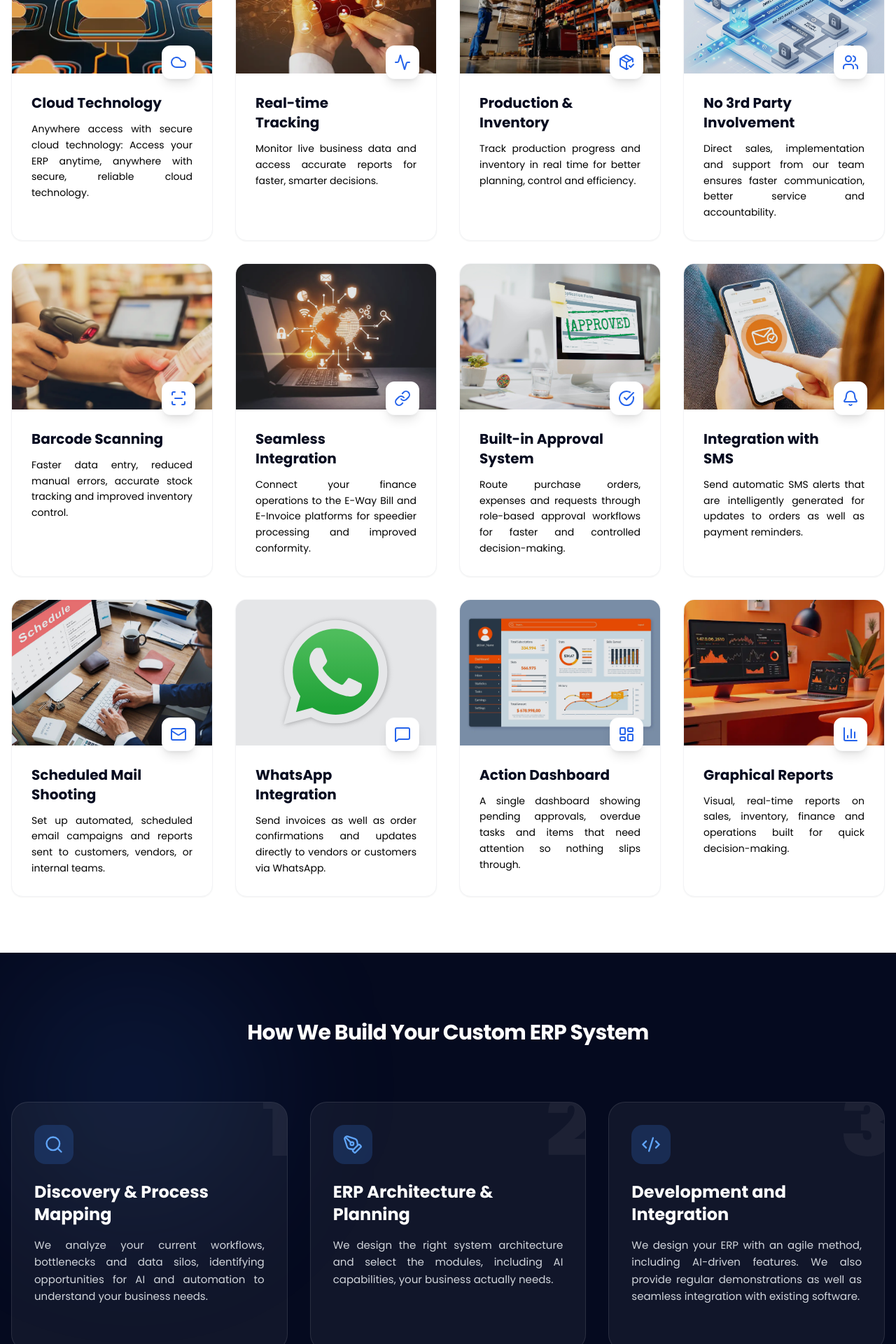
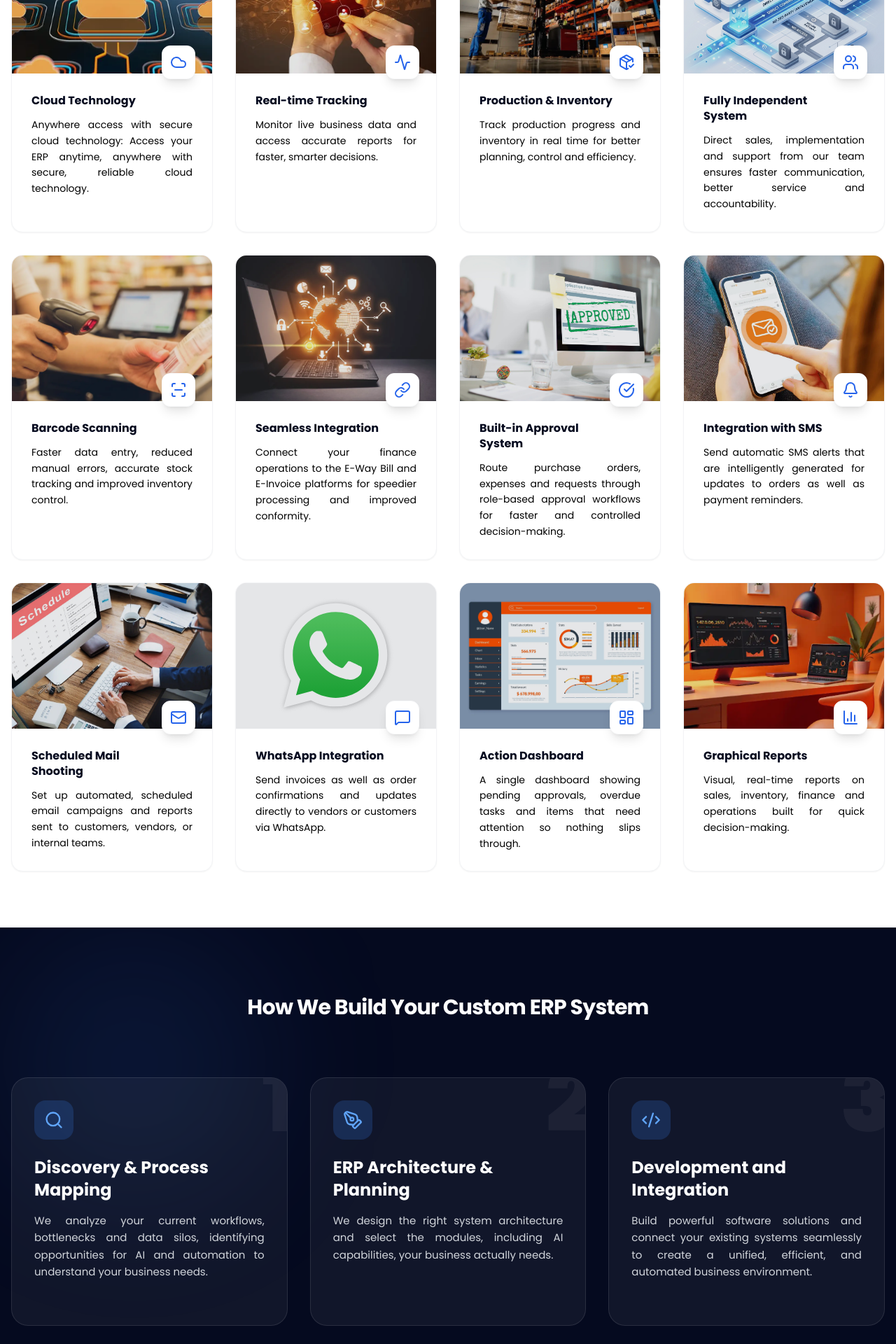
Before and after one commit to Pinnacle-Systems/pinnacle-website2026, a Next.js app: page /custom-erp-software in a window 1280 px wide. Shown: the part 4120-6040 px from the top of the page at 70% size. Built offline with nearby package versions, Linux system fonts and the light colour scheme.

Commit message:
correction points

```diff
--- a/src/app/custom-erp-software/components/ErpFeatures.tsx
+++ b/src/app/custom-erp-software/components/ErpFeatures.tsx
@@ -29,7 +29,7 @@ const features = [
   {
     icon: <Users />,
     image: "/images/erp-software/feature_no3rdparty.jpg",
-    title: "No 3rd Party Involvement",
+    title: "Fully Independent System",
     desc: "Direct sales, implementation and support from our team ensures faster communication, better service and accountability."
   },
   {
@@ -116,7 +116,7 @@ export default function ErpFeatures() {
                 <div className="absolute -top-8 sm:-top-10 right-5 sm:right-6 w-10 h-10 sm:w-12 sm:h-12 rounded-lg sm:rounded-xl bg-white text-blue-600 flex items-center justify-center shadow-lg border border-gray-50">
                   {React.cloneElement(feature.icon as React.ReactElement, { className: "w-5 h-5 sm:w-6 sm:h-6" })}
                 </div>
-                <h3 className="text-lg sm:text-xl font-bold text-navy-900 mb-2 sm:mb-3 pr-6 sm:pr-8 leading-snug">
+                <h3 className="text-base sm:text-md font-bold text-navy-900 mb-2 sm:mb-3 pr-6 sm:pr-8 leading-snug">
                   {feature.title}
                 </h3>
                 <p className={cn(theme.p, "text-black text-[14px] leading-relaxed tracking-normal !indent-0 !mb-0")}>
--- a/src/app/custom-erp-software/components/ErpProcess.tsx
+++ b/src/app/custom-erp-software/components/ErpProcess.tsx
@@ -20,7 +20,7 @@ const processSteps = [
   {
     icon: <Code2 />,
     title: "Development and Integration",
-    desc: "We design your ERP with an agile method, including AI-driven features. We also provide regular demonstrations as well as seamless integration with existing software."
+    desc: "Build powerful software solutions and connect your existing systems seamlessly to create a unified, efficient, and automated business environment."
   },
   {
     icon: <ShieldAlert />,
```
